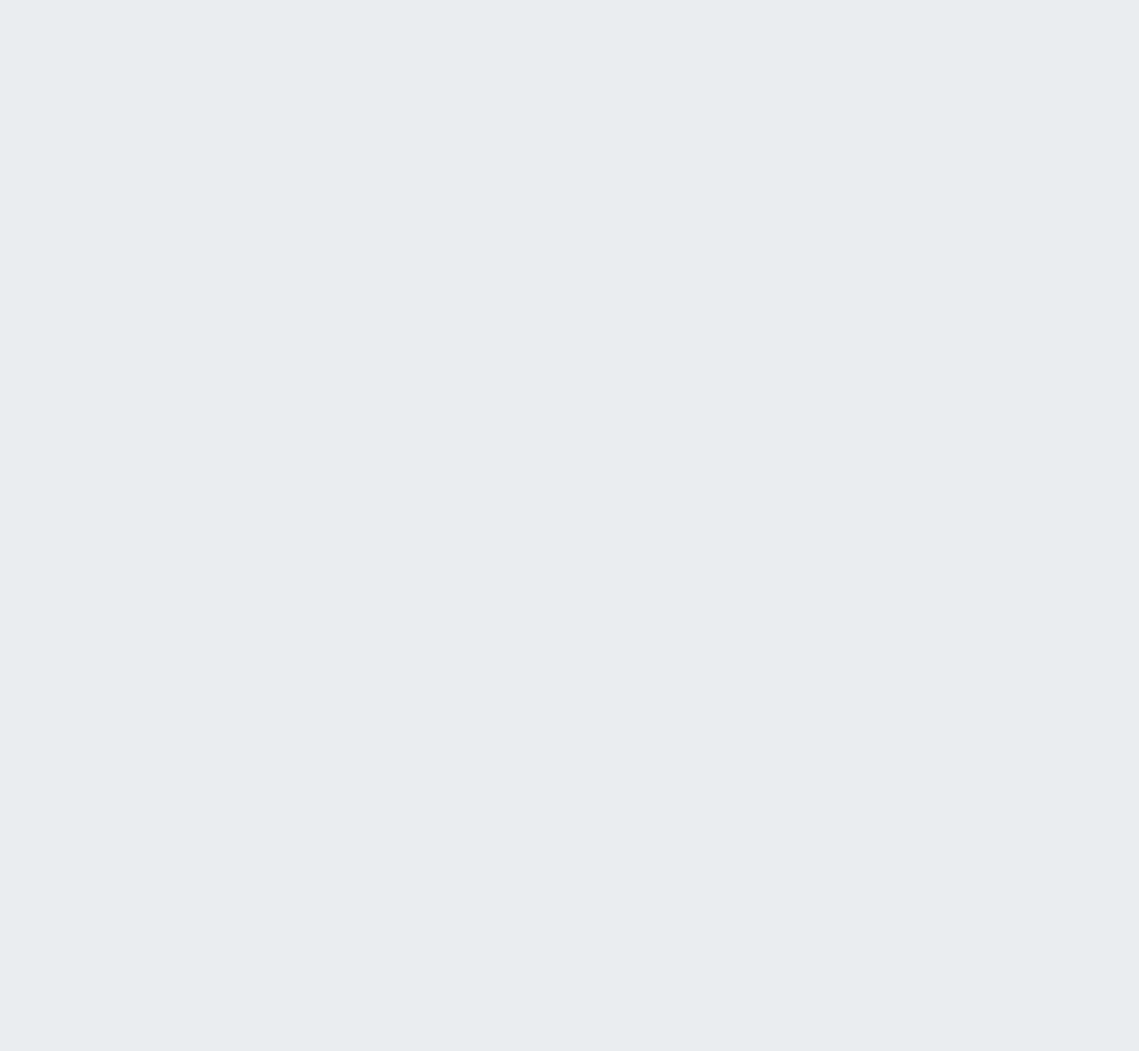
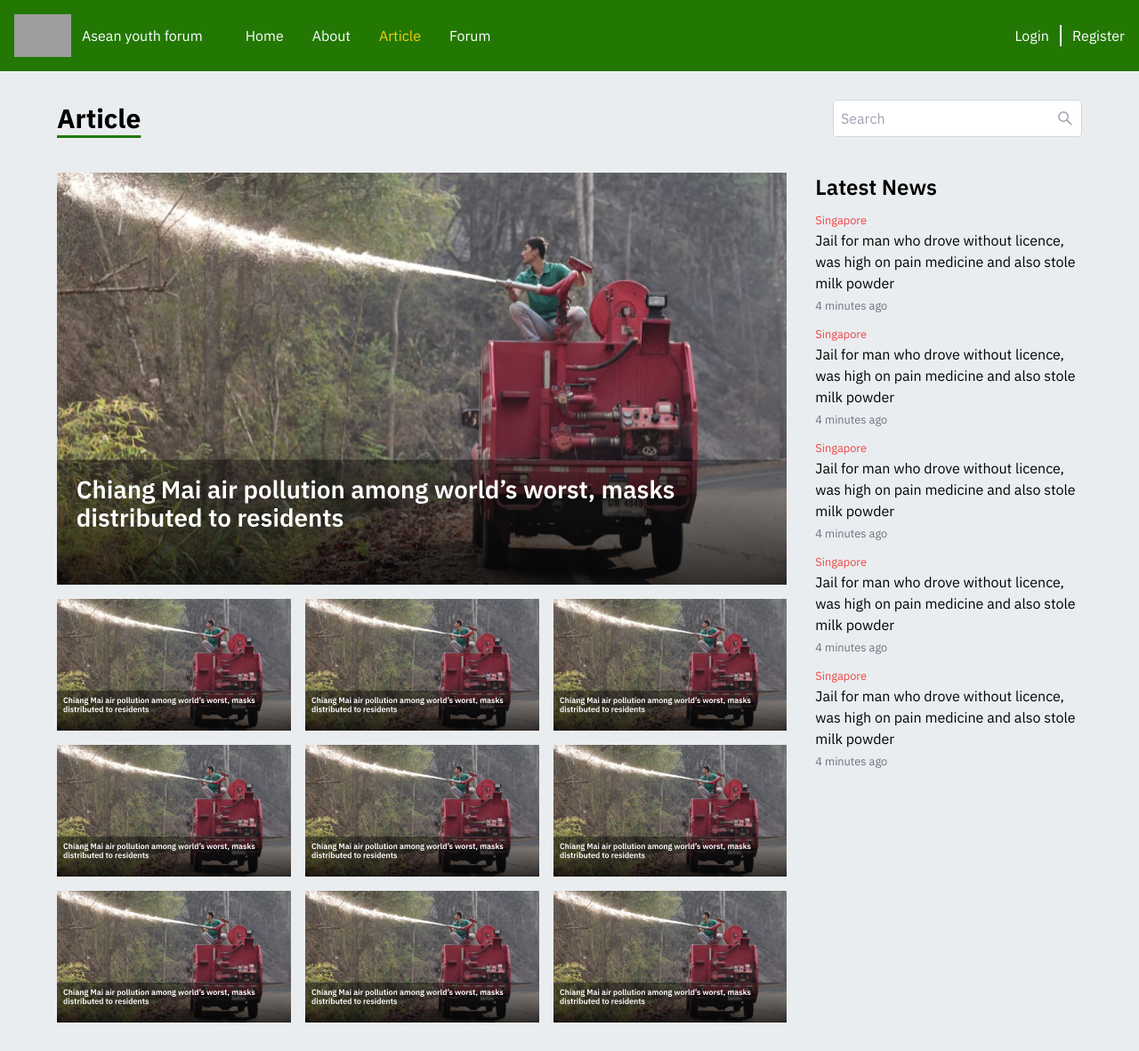
Before and after one commit to skilvul-challenge-asean-youth-forum/front-end-final-project-asyf-fe42-be24, a React (Vite) app: page /article in a window 1280 px wide. Before the commit this address had no page. Shown: the whole page at 89% size. Before the commit the page ends 800 px from the top, so only its background shows below. Built offline with nearby package versions, Linux system fonts and the light colour scheme; grey boxes are pictures that could not be loaded.

Commit message:
Create-feature : Forum page & Improve :Input search to component ,create Title Container component ,Change icons on ButtonLink

```diff
--- a/src/components/ButtonLink.jsx
+++ b/src/components/ButtonLink.jsx
@@ -1,18 +1,9 @@
+import { IoMdAddCircle } from "react-icons/io";
+
 const ButtonLink = () => {
   return (
-    <button className="inline-flex justify-center items-center py-3 px-5 text-base font-medium text-center text-white rounded-lg bg-[#389E0D] hover:bg-green-600 focus:ring-4 alig">
-      <svg
-        xmlns="http://www.w3.org/2000/svg"
-        className="h-5 w-5 mr-2"
-        viewBox="0 0 20 20"
-        fill="currentColor"
-      >
-        <path
-          fillRule="evenodd"
-          d="M10 18a8 8 0 100-16 8 8 0 000 16zm0-7a1 1 0 011 1v-3h3a1 1 0 010 2h-3v3a1 1 0 01-2 0v-3H6a1 1 0 010-2h3v-3a1 1 0 012 0v3z"
-          clipRule="evenodd"
-        />
-      </svg>
+    <button className="flex justify-center items-center py-3 px-4 text-sm font-medium gap-x-1  text-center text-white rounded-lg bg-[#389E0D] hover:bg-green-600 focus:ring-4">
+      <IoMdAddCircle size={16} />
       Add Forum
     </button>
   );
--- /dev/null
+++ b/src/components/SearchField.jsx
@@ -0,0 +1,18 @@
+import { AiOutlineSearch } from "react-icons/ai";
+
+const SearchField = () => {
+  return (
+    <div className="flex items-center justify-between w-auto border bg-white border-gray-300 rounded overflow-hidden">
+      <input
+        type="text"
+        placeholder="Search"
+        className="w-[242px] p-2 focus:outline-none"
+      />
+      <div className="p-2 text-gray-400">
+        <AiOutlineSearch size={20} />
+      </div>
+    </div>
+  );
+};
+
+export default SearchField;
--- /dev/null
+++ b/src/components/TittleContainer.jsx
@@ -0,0 +1,9 @@
+const TittleContainer = ({ children }) => {
+  return (
+    <div className="flex justify-between w-full mb-10 items-center">
+      {children}
+    </div>
+  );
+};
+
+export default TittleContainer;
--- a/src/layouts/content-layout/index.jsx
+++ b/src/layouts/content-layout/index.jsx
@@ -1,19 +1,7 @@
 import PropTypes from "prop-types";
-import { BsArrowRightShort } from "react-icons/bs";
-const ContentLayout = ({ children, title, label }) => {
+const ContentLayout = ({ children }) => {
   return (
-    <section className="w-full min-h-screen px-16 py-8">
-      <div className="flex justify-between w-full mb-10">
-        <h1 className="text-3xl font-bold underline underline-offset-8 decoration-[#237804] decoration-3">
-          {title}
-        </h1>
-        <button className="text-sky-500 flex items-center text-xl">
-          {label}
-          <BsArrowRightShort size={25} />
-        </button>
-      </div>
-      {children}
-    </section>
+    <section className="w-full min-h-screen px-16 py-8">{children}</section>
   );
 };
 
--- a/src/modules/Common.jsx
+++ b/src/modules/Common.jsx
@@ -14,7 +14,7 @@ export const useScrollPosition = () => {
       clearTimeout(timeoutId);
       timeoutId = setTimeout(() => {
         setIsScrolling(false);
-      }, 500);
+      }, 400);
     };
 
     setPosition({ x: window.scrollX, y: window.scrollY });
--- a/src/pages/about/About.jsx
+++ b/src/pages/about/About.jsx
@@ -3,12 +3,17 @@ import Navbar from "../../components/Navbar";
 import ContentLayout from "../../layouts/content-layout";
 import Footer from "../../components/Footer";
 import Grid from "../../layouts/content-layout/Grid";
-
+import TittleContainer from "../../components/TittleContainer";
 const About = () => {
   return (
     <MainLayout>
       <Navbar />
-      <ContentLayout title="Article">
+      <ContentLayout>
+        <TittleContainer>
+          <h1 className="text-3xl font-bold underline underline-offset-8 decoration-[#237804] decoration-3">
+            About Us
+          </h1>
+        </TittleContainer>
         <p className="text-2xl mt-8 leading-10">
           The ASEAN Youth Forum (AYF) is a movement that represents and fights
           for the young people in ASEAN to voice out their concerns and
--- a/src/pages/article/Article.jsx
+++ b/src/pages/article/Article.jsx
@@ -0,0 +1,61 @@
+import MainLayout from "../../layouts/main-layout";
+import ContentLayout from "../../layouts/content-layout";
+import Navbar from "../../components/Navbar";
+import Grid from "../../layouts/content-layout/Grid";
+import ArticleLates from "../../components/ArticleLates";
+import TittleContainer from "../../components/TittleContainer";
+import SearchField from "../../components/SearchField";
+const Article = () => {
+  return (
+    <MainLayout>
+      <Navbar />
+      <ContentLayout>
+        <TittleContainer>
+          <h1 className="text-3xl font-bold underline underline-offset-8 decoration-[#237804] decoration-3">
+            Article
+          </h1>
+          <div className="flex items-center">
+            <SearchField />
+          </div>
+        </TittleContainer>
+        <div className="flex justify-between gap-x-8">
+          <Grid>
+            <article className="col-span-3">
+              <img src="./ArticleHero.svg" className="w-full" alt="" />
+            </article>
+            <article className="">
+              <img src="./ArticleHero.svg" className="w-full" alt="" />
+            </article>
+            <article className="">
+              <img src="./ArticleHero.svg" className="w-full" alt="" />
+            </article>
+            <article className="">
+              <img src="./ArticleHero.svg" className="w-full" alt="" />
+            </article>
+            <article className="">
+              <img src="./ArticleHero.svg" className="w-full" alt="" />
+            </article>
+            <article className="">
+              <img src="./ArticleHero.svg" className="w-full" alt="" />
+            </article>
+            <article className="">
+              <img src="./ArticleHero.svg" className="w-full" alt="" />
+            </article>
+            <article className="">
+              <img src="./ArticleHero.svg" className="w-full" alt="" />
+            </article>
+            <article className="">
+              <img src="./ArticleHero.svg" className="w-full" alt="" />
+            </article>
+            <article className="">
+              <img src="./ArticleHero.svg" className="w-full" alt="" />
+            </article>
+          </Grid>
+          <ArticleLates />
+        </div>
+      </ContentLayout>
+    </MainLayout>
+  );
+};
+
+export default Article;
--- a/src/pages/forum/Forum.jsx
+++ b/src/pages/forum/Forum.jsx
@@ -1,4 +1,3 @@
-import React from "react";
 import MainLayout from "../../layouts/main-layout";
 import Navbar from "../../components/Navbar";
 import Footer from "../../components/Footer";
@@ -6,24 +5,24 @@ import ButtonLink from "../../components/ButtonLink";
 import Grid from "../../layouts/content-layout/Grid";
 import Card from "../../components/Card";
 import Button from "../../components/Button";
-
+import SearchField from "../../components/SearchField";
+import ContentLayout from "../../layouts/content-layout";
+import TittleContainer from "../../components/TittleContainer";
 const Forum = () => {
   return (
     <MainLayout>
       <Navbar />
-      <header className="flex justify-between items-center bg-gray-200 m-10">
+      <ContentLayout>
+        <TittleContainer>
           <h1 className="text-3xl font-bold underline underline-offset-8 decoration-[#237804] decoration-3">
             Forums
           </h1>
-        <div className="flex items-center">
-          <input
-            type="text"
-            placeholder="Search"
-            className="w-80 p-2 mr-4 border border-gray-300 rounded"
-          />
+          <div className="flex items-center gap-x-2">
+            <SearchField />
             <ButtonLink />
           </div>
-      </header>
+        </TittleContainer>
+
         <Grid>
           <Card />
           <Card />
@@ -35,6 +34,7 @@ const Forum = () => {
         <div className="flex flex-col space-y-4 sm:flex-row sm:justify-center sm:space-y-0 sm:space-x-4 mt-4 mb-8">
           <Button name="Load More" />
         </div>
+      </ContentLayout>
       <Footer />
     </MainLayout>
   );
--- a/src/pages/homepage/Home.jsx
+++ b/src/pages/homepage/Home.jsx
@@ -8,6 +8,9 @@ import ContentLayout from "../../layouts/content-layout";
 import ArticleLates from "../../components/ArticleLates";
 import SocialLink from "../../components/SocialLink";
 import Footer from "../../components/Footer";
+import { BsArrowRightShort } from "react-icons/bs";
+import TittleContainer from "../../components/TittleContainer";
+import { Link } from "react-router-dom";
 
 const Home = () => {
   return (
@@ -15,7 +18,16 @@ const Home = () => {
       <Navbar />
       <Jumbotron />
       <Quote text="“Freedom of opinion and expression is the fundamental human right of every individual in every corner of the world”" />
-      <ContentLayout title="Article" label="See More">
+      <ContentLayout>
+        <TittleContainer>
+          <h1 className="text-3xl font-bold underline underline-offset-8 decoration-[#237804] decoration-3">
+            Article
+          </h1>
+          <div className="flex items-center text-blue-600 text-xl font-semibold">
+            <Link to="/article">See More</Link>
+            <BsArrowRightShort size={25} />
+          </div>
+        </TittleContainer>
         <div className="flex justify-between gap-x-8">
           <Grid>
             <article className="col-span-3">
@@ -35,7 +47,16 @@ const Home = () => {
         </div>
       </ContentLayout>
       <Quote text="“The ASEAN Human Rights Declaration protects the freedom of opinion and expression of people in Southeast Asia”" />
-      <ContentLayout title="Forums" label="See More">
+      <ContentLayout>
+        <TittleContainer>
+          <h1 className="text-3xl font-bold underline underline-offset-8 decoration-[#237804] decoration-3">
+            Forum
+          </h1>
+          <div className="flex items-center text-blue-600 text-xl font-semibold">
+            <Link to="/article">See More</Link>
+            <BsArrowRightShort size={25} />
+          </div>
+        </TittleContainer>
         <Grid>
           <Card />
           <Card />
--- a/src/router/Router.jsx
+++ b/src/router/Router.jsx
@@ -4,7 +4,7 @@ import Login from "../pages/loginpage/Login";
 import About from "../pages/about/About";
 import Forum from "../pages/forum/Forum";
 import Register from "../pages/register/Register";
-
+import Article from "../pages/article/Article";
 
 export const Router = () => {
   return (
@@ -14,6 +14,7 @@ export const Router = () => {
       <Route path="/register" element={<Register />} />
       <Route path="/about" element={<About />} />
       <Route path="/forum" element={<Forum />} />
+      <Route path="/article" element={<Article />} />
     </Routes>
   );
 };
```
Also changed, not shown: src/context/Context.jsx (added, +7 -0 lines), src/context/store.js (deleted). Lines whose indentation alone changed are shown as unchanged.
